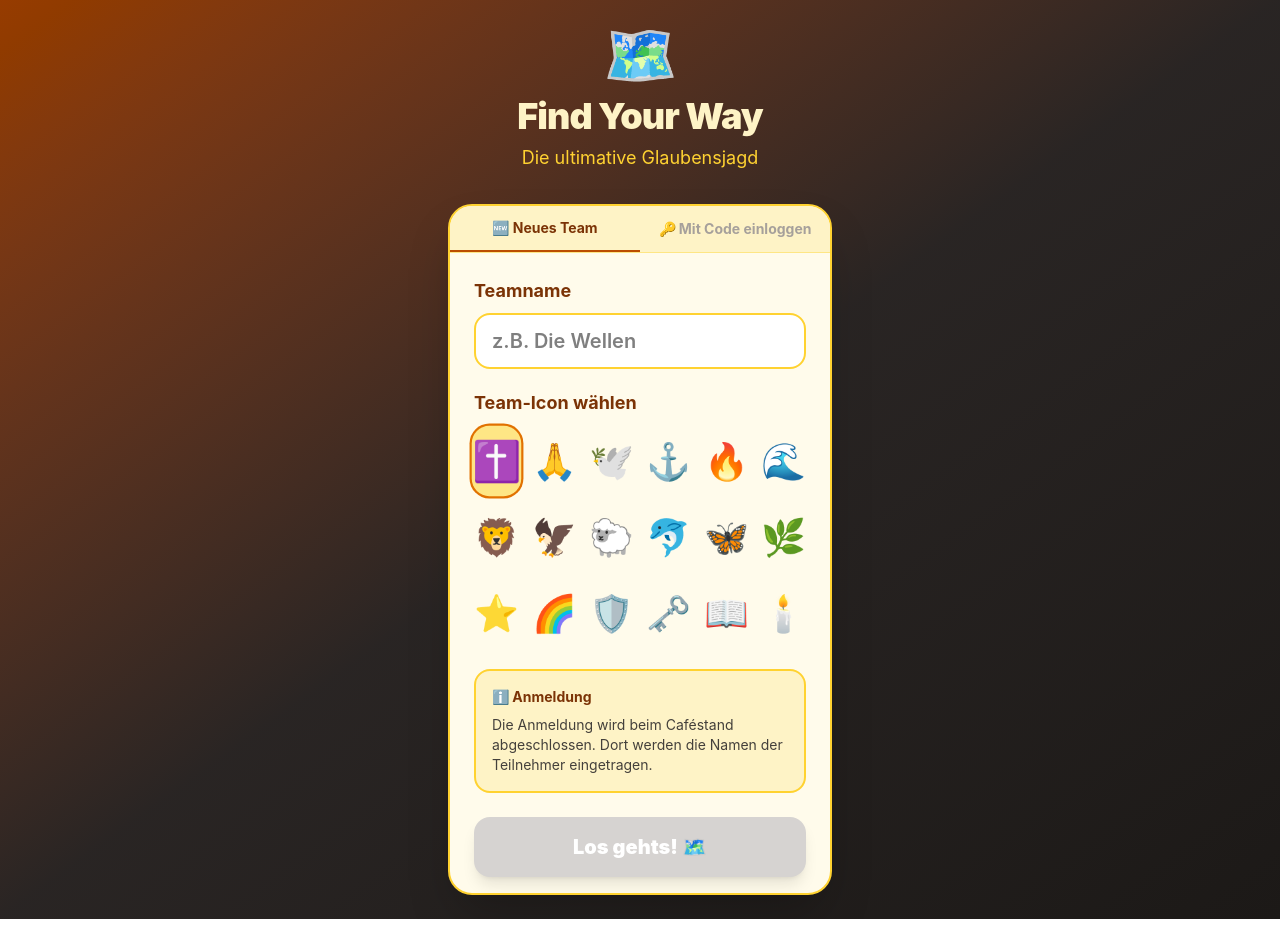
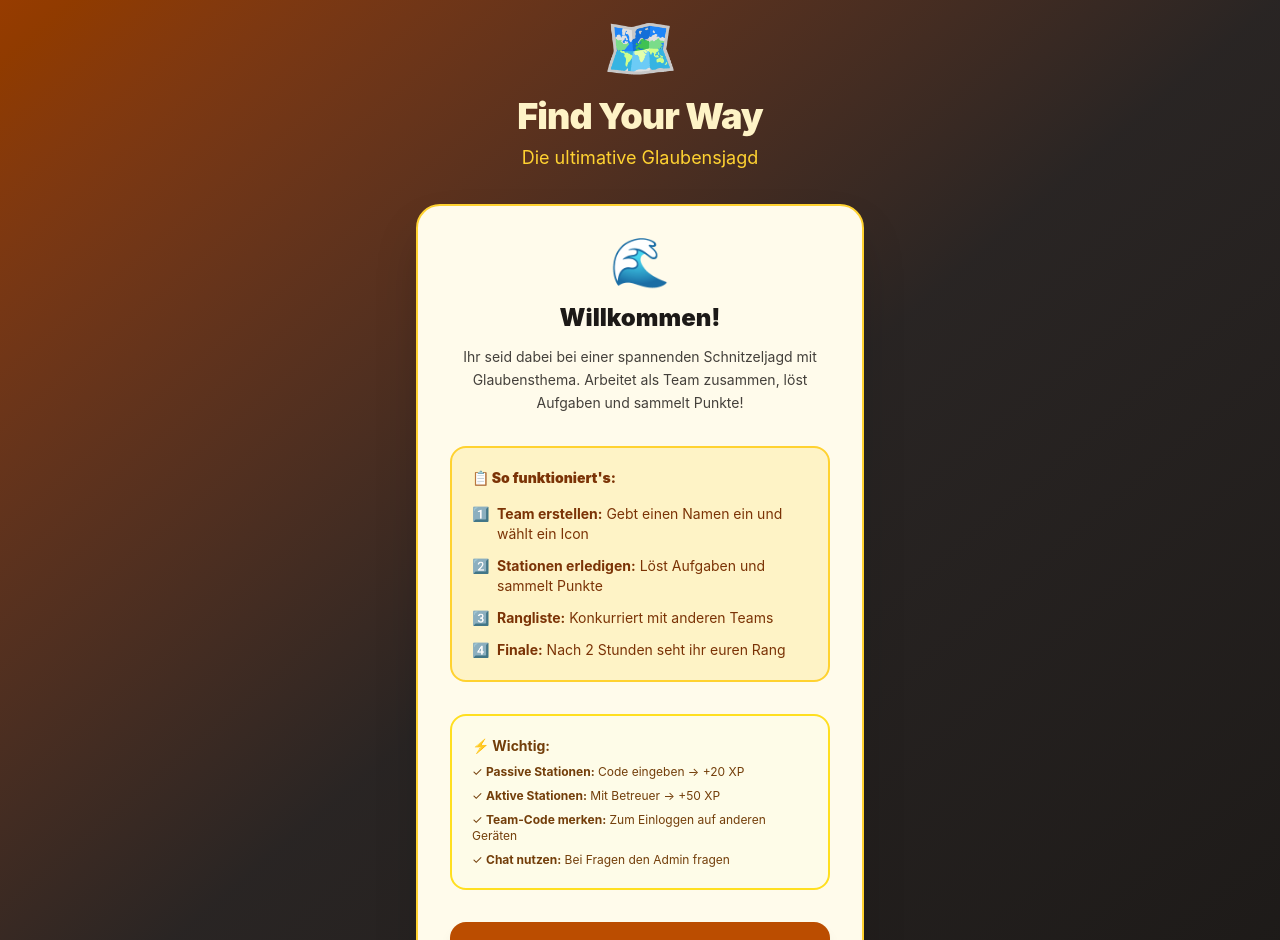
Before and after one commit to QuyGonJinn/tncg-webapp-find-your-way, a React (Vite) app in the folder find-your-way-frontend/: page / in a window 1280 px wide. Shown: the top 940 px of the page. Before the commit the page ends 919 px from the top, so only its background shows below. Built offline with nearby package versions, Linux system fonts and the light colour scheme; no server answers.

Commit message:
Add welcome screen

```diff
--- a/find-your-way-frontend/src/App.jsx
+++ b/find-your-way-frontend/src/App.jsx
@@ -1,6 +1,7 @@
 import './App.css';
 import { BrowserRouter, Routes, Route } from 'react-router-dom';
 import { useGameState } from './hooks/useGameState';
+import WelcomeScreen from './components/WelcomeScreen';
 import SetupScreen from './components/SetupScreen';
 import GameScreen from './components/GameScreen';
 import FinalScreen from './components/FinalScreen';
@@ -13,6 +14,7 @@ import SpellingBeePage from './pages/SpellingBeePage';
 function GameApp() {
   const { screen, setScreen, team, completed, pending, timeLeft, timerRunning, xpPopups, error, startGame, loginGame, completeStation, resetGame, totalXP, waitingRoomEnabled } = useGameState();
 
+  if (screen === 'welcome') return <WelcomeScreen onContinue={() => setScreen('setup')} />;
   if (screen === 'setup') return <SetupScreen onStart={startGame} onLogin={loginGame} error={error} />;
   if (screen === 'pin') return <PinDisplay pin={team?.pin} onContinue={() => setScreen('game')} />;
   if (screen === 'waiting' || (waitingRoomEnabled && screen === 'game')) return <WaitingRoom team={team} onGameStart={() => setScreen('game')} />;
--- /dev/null
+++ b/find-your-way-frontend/src/components/WelcomeScreen.jsx
@@ -0,0 +1,71 @@
+export default function WelcomeScreen({ onContinue }) {
+  return (
+    <div className="min-h-screen bg-gradient-to-br from-amber-800 via-stone-800 to-stone-900 flex flex-col items-center justify-center p-6">
+      {/* Logo & Title */}
+      <div className="text-center mb-8">
+        <div className="text-6xl mb-3 animate-bounce">🗺️</div>
+        <h1 className="text-4xl font-black text-amber-100 tracking-tight">Find Your Way</h1>
+        <p className="text-amber-300 mt-2 text-lg">Die ultimative Glaubensjagd</p>
+      </div>
+
+      {/* Welcome Card */}
+      <div className="bg-amber-50 rounded-3xl shadow-2xl w-full max-w-md overflow-hidden border-2 border-amber-300 p-8">
+        {/* Welcome Text */}
+        <div className="text-center mb-8">
+          <div className="text-5xl mb-4">🌊</div>
+          <h2 className="text-2xl font-black text-stone-900 mb-3">Willkommen!</h2>
+          <p className="text-stone-700 text-sm leading-relaxed">
+            Ihr seid dabei bei einer spannenden Schnitzeljagd mit Glaubensthema. Arbeitet als Team zusammen, löst Aufgaben und sammelt Punkte!
+          </p>
+        </div>
+
+        {/* How it works */}
+        <div className="bg-amber-100 border-2 border-amber-300 rounded-2xl p-5 mb-8">
+          <p className="text-amber-900 font-black text-sm mb-4">📋 So funktioniert's:</p>
+          <ul className="space-y-3 text-sm text-amber-900">
+            <li className="flex gap-2">
+              <span className="font-black">1️⃣</span>
+              <span><strong>Team erstellen:</strong> Gebt einen Namen ein und wählt ein Icon</span>
+            </li>
+            <li className="flex gap-2">
+              <span className="font-black">2️⃣</span>
+              <span><strong>Stationen erledigen:</strong> Löst Aufgaben und sammelt Punkte</span>
+            </li>
+            <li className="flex gap-2">
+              <span className="font-black">3️⃣</span>
+              <span><strong>Rangliste:</strong> Konkurriert mit anderen Teams</span>
+            </li>
+            <li className="flex gap-2">
+              <span className="font-black">4️⃣</span>
+              <span><strong>Finale:</strong> Nach 2 Stunden seht ihr euren Rang</span>
+            </li>
+          </ul>
+        </div>
+
+        {/* Key Info */}
+        <div className="bg-yellow-50 border-2 border-yellow-300 rounded-2xl p-5 mb-8">
+          <p className="text-yellow-900 font-bold text-sm mb-2">⚡ Wichtig:</p>
+          <ul className="space-y-2 text-xs text-yellow-900">
+            <li>✓ <strong>Passive Stationen:</strong> Code eingeben → +20 XP</li>
+            <li>✓ <strong>Aktive Stationen:</strong> Mit Betreuer → +50 XP</li>
+            <li>✓ <strong>Team-Code merken:</strong> Zum Einloggen auf anderen Geräten</li>
+            <li>✓ <strong>Chat nutzen:</strong> Bei Fragen den Admin fragen</li>
+          </ul>
+        </div>
+
+        {/* Continue Button */}
+        <button
+          onClick={onContinue}
+          className="w-full bg-amber-700 hover:bg-amber-800 text-white font-black text-lg py-4 rounded-2xl shadow-lg active:scale-95 transition-all"
+        >
+          Jetzt anmelden! 🚀
+        </button>
+      </div>
+
+      {/* Footer */}
+      <p className="text-amber-300 text-xs mt-8 text-center max-w-md">
+        Viel Spaß beim Spielen! Bei Fragen könnt ihr den Admin im Chat fragen.
+      </p>
+    </div>
+  );
+}
--- a/find-your-way-frontend/src/hooks/useGameState.js
+++ b/find-your-way-frontend/src/hooks/useGameState.js
@@ -5,7 +5,7 @@ import { STATIONS } from '../data/stations';
 const STORAGE_KEY = 'fyw_team_id';
 
 export function useGameState() {
-  const [screen, setScreen] = useState('setup'); // setup | game | final | waiting
+  const [screen, setScreen] = useState('welcome'); // welcome | setup | game | final | waiting
   const [team, setTeam] = useState(null);
   const [timeLeft, setTimeLeft] = useState(7200);
   const [timerRunning, setTimerRunning] = useState(false);
@@ -148,7 +148,7 @@ export function useGameState() {
     localStorage.removeItem(STORAGE_KEY);
     localStorage.removeItem('fyw_active_tab');
     setTeam(null);
-    setScreen('setup');
+    setScreen('welcome');
     setXpPopups([]);
     setError(null);
   }
```
